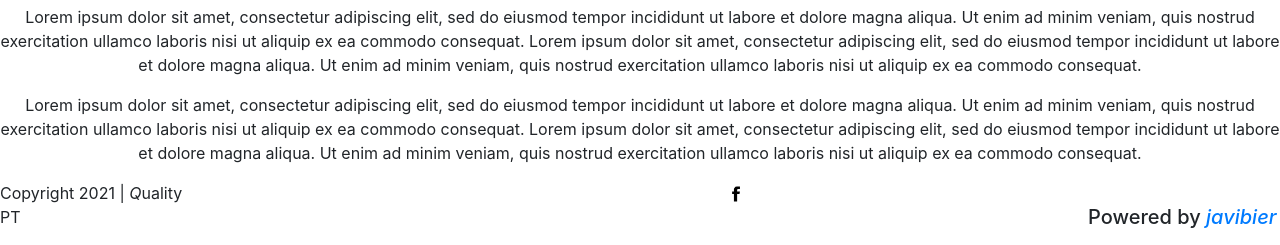
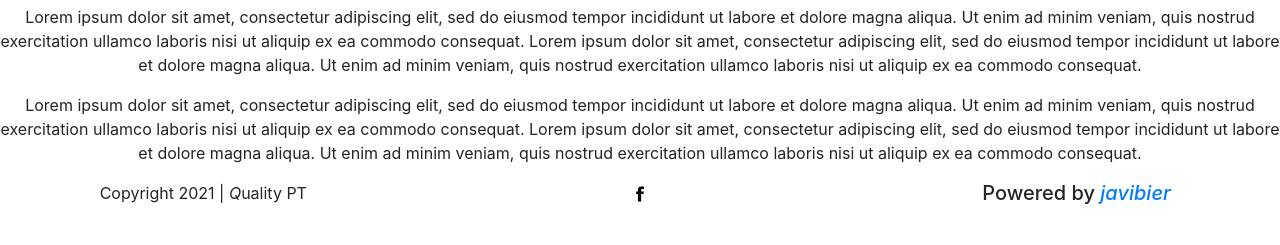
Before and after one commit to javibier/my_pt2, a website built with Parcel: page index.html in a window 1280 px wide. Shown: the part 818-1063 px from the top of the page. After the commit the page ends 1039 px from the top, so only its background shows below. Built offline with nearby package versions, Linux system fonts and the light colour scheme.

Commit message:
revise footer section/main

```diff
--- a/css/main.css
+++ b/css/main.css
@@ -148,7 +148,14 @@ footer {
 
 .copyright {
   float: left;
-  width: 15%;
+  width: 33.33%;
+  text-align: center;
+}
+
+.row:after {
+  content: "";
+  display: table;
+  clear: both;
 }
 
 .social {
--- a/index.html
+++ b/index.html
@@ -53,15 +53,15 @@
     </section>
  </main>
  <footer>
-      <div>
+      <div class="row">
         <div class="copyright">
            <p>Copyright 2021 | <em>Q</em>uality PT</p>
         </div>
-        <div class="social">
+        <div class="copyright">
             <a href="https://www.facebook.com/yoursite" target="_blank"><img width="20" height="20" src="img/fb.png" id="fb" alt="facebook icon" /></a>
                     <!-- other social links here -->
         </div>
-        <div class="javibier">
+        <div class="copyright">
             <h5>Powered by <em><span><a href="http://www.jechevarria.com" target="_BLANK">javibier</a></span></em></h5>
         </div>
       </div> <!-- footer content ends -->
```
